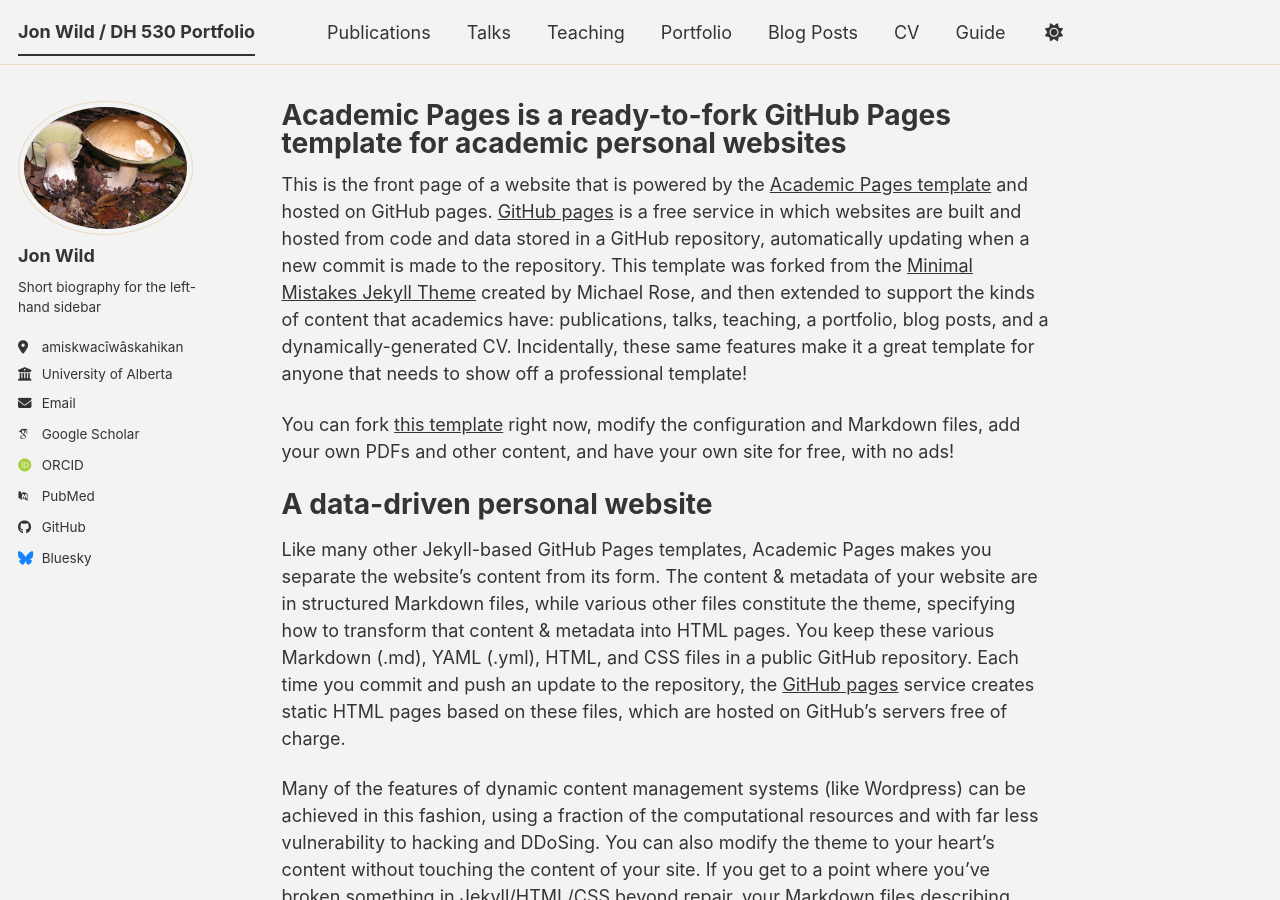
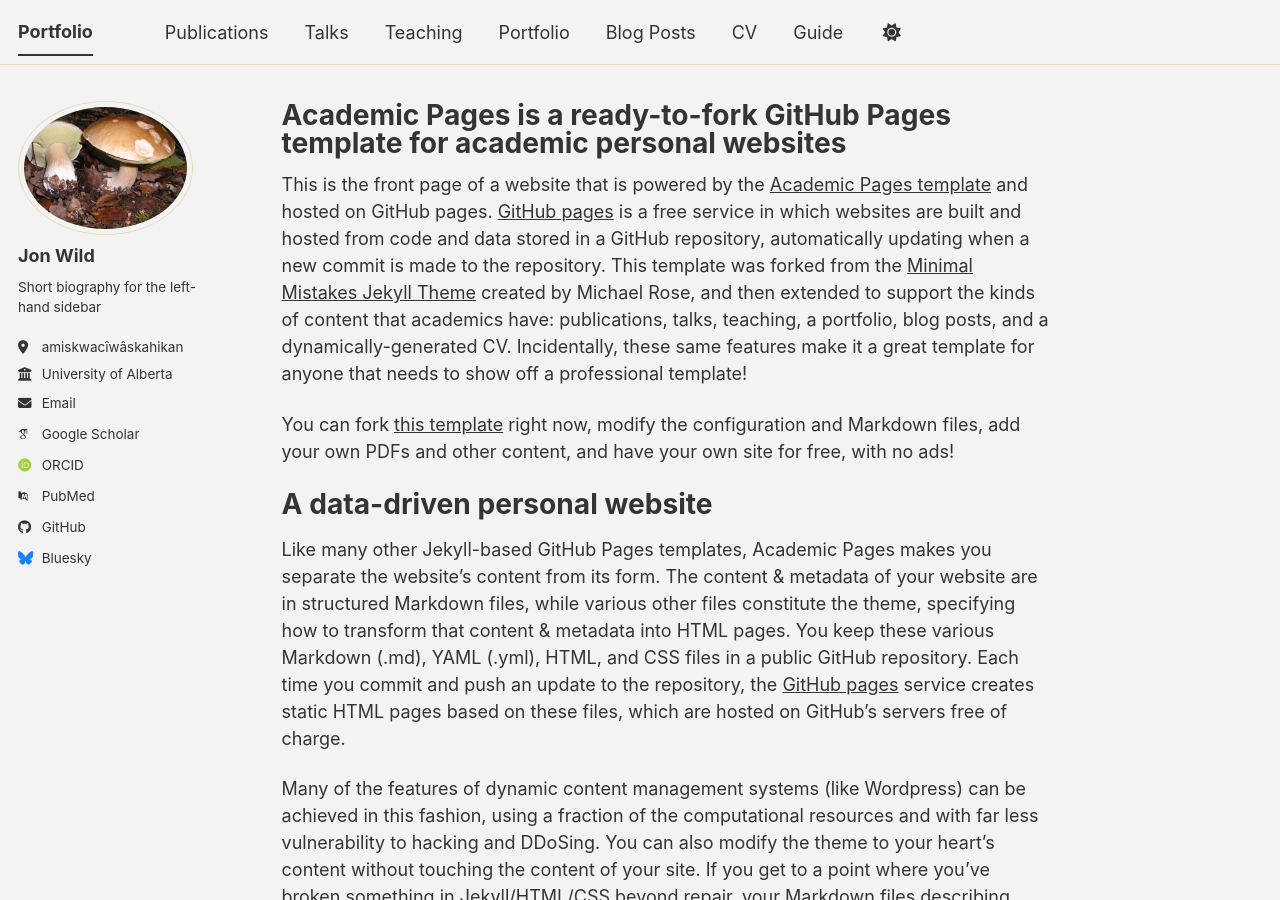
Before and after one commit to s1k1psso/About, a Jekyll site: the page built from _pages/about.md, in a window 1280 px wide and 900 px high. Built offline with Jekyll 4.4.1, drawn with Linux system fonts in a browser that asks for light colours; some web fonts are replaced; a script bundle is joined from its source files by our own code; library files that are not in the unit come from our copies.

Commit message:
Update _config.yml

```diff
--- a/_config.yml
+++ b/_config.yml
@@ -9,7 +9,7 @@
 # Basic Site Settings
 locale                   : "en-US"
 site_theme               : "dirt" # The available themes options are "default", "air", "sunrise", "mint", "dirt" and "contrast"
-title                    : "Jon Wild / DH 530 Portfolio"
+title                    : "Portfolio"
 title_separator          : "-"
 name                     : &name "Jon Wild"
 description              : &description "DH 530 Portfolio"   # Update this with a general description of your site, this is the default if not overridden by a page
@@ -30,7 +30,7 @@
   location         : "amiskwacîwâskahikan"
   employer         : "University of Alberta"
   uri              : # URL
-  email            : "none@example.org"
+  email            : "jwild@ualberta.ca"
 
   # Academic websites
   academia         : # URL
```
